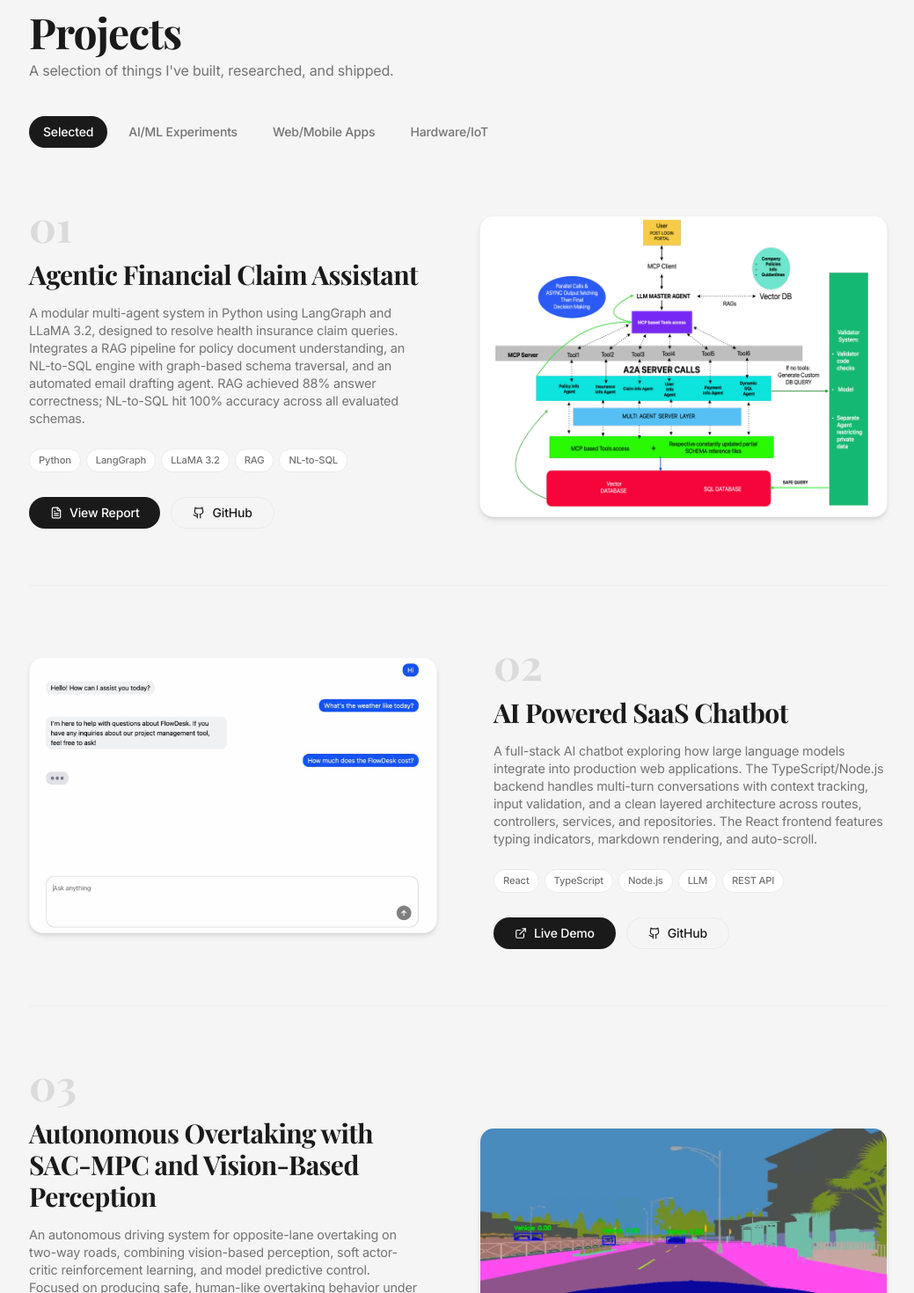
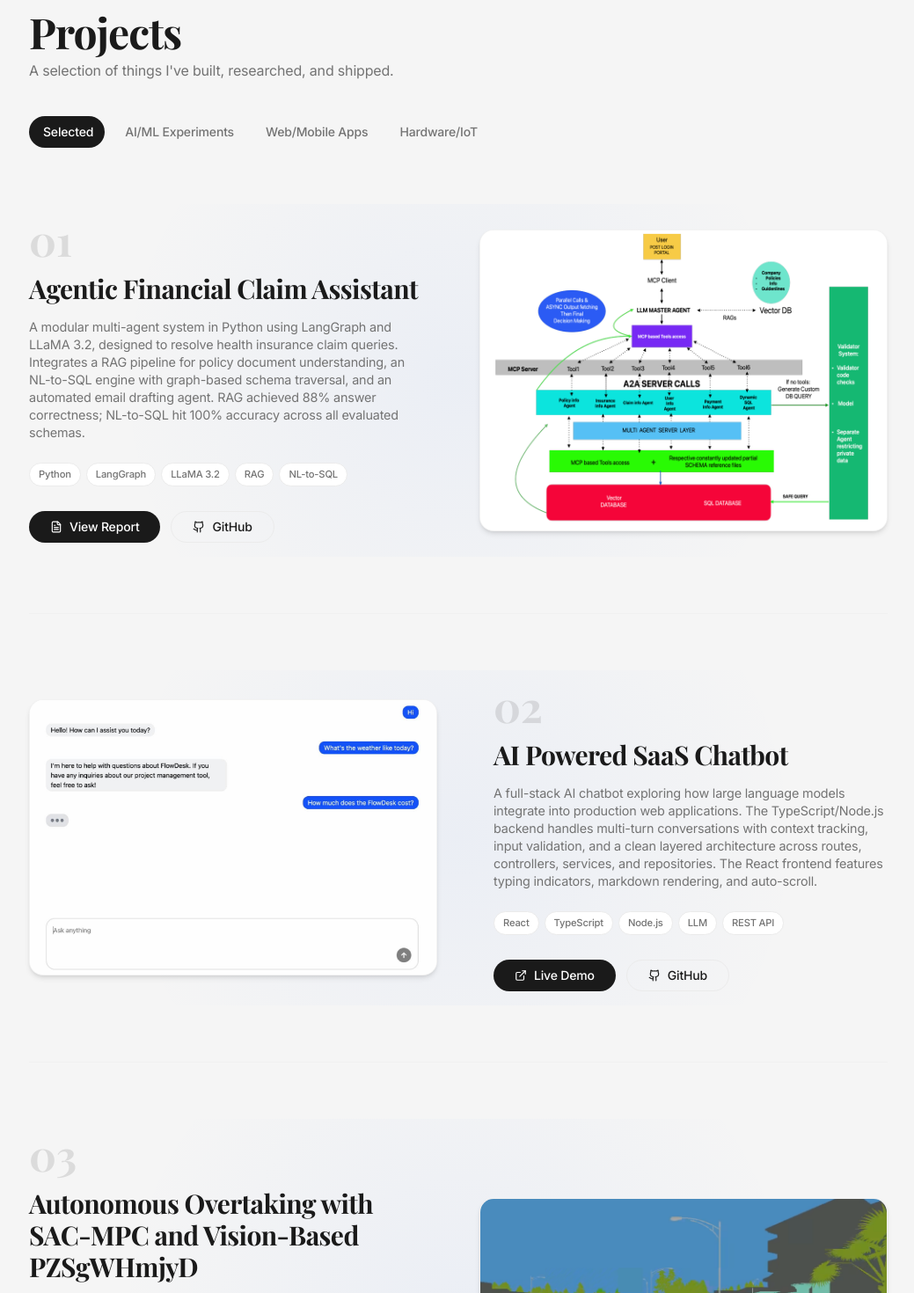
Before and after one commit to SushyamNagallapati/Sushyam-Portfolio-main, a React (Vite) app: page /projects in a window 1280 px wide. Shown: the part 100-1570 px from the top of the page at 88% size, without its empty margins (119-1158 px from the left). Built offline with nearby package versions, Linux system fonts and the light colour scheme.

Commit message:
Add ScrambleTitle component and enhance Projects page with interactive features

```diff
--- a/src/pages/Projects.tsx
+++ b/src/pages/Projects.tsx
@@ -1,4 +1,4 @@
-import { useState } from "react";
+import { useState, useEffect, useRef, useCallback } from "react";
 import FadeIn from "@/components/FadeIn";
 import horuscastImg from "@/assets/horuscast.png";
 import agenticAiInsuranceImg from "@/assets/agentic-ai-insurance.png";
@@ -15,6 +15,7 @@ import ContactSection from "@/components/ContactSection";
 import { Github, Play, ExternalLink, FileText } from "lucide-react";
 
 type ProjectCategory = "Selected" | "AI/ML Experiments" | "Web/Mobile Apps" | "Hardware/IoT";
+
 interface Project {
   id: number;
   name: string;
@@ -28,6 +29,68 @@ interface Project {
   categories: ProjectCategory[];
 }
 
+/* ── Scramble title ──────────────────────────────── */
+const CHARS = "ABCDEFGHIJKLMNOPQRSTUVWXYZabcdefghijklmnopqrstuvwxyz";
+
+const ScrambleTitle = ({
+  text,
+  className,
+}: {
+  text: string;
+  className?: string;
+}) => {
+  const [output, setOutput] = useState(text);
+  const [triggered, setTriggered] = useState(false);
+  const ref = useRef<HTMLHeadingElement>(null);
+
+  useEffect(() => {
+    const el = ref.current;
+    if (!el) return;
+    const observer = new IntersectionObserver(
+      ([entry]) => {
+        if (entry.isIntersecting) {
+          setTriggered(true);
+          observer.disconnect();
+        }
+      },
+      { threshold: 0.4 }
+    );
+    observer.observe(el);
+    return () => observer.disconnect();
+  }, []);
+
+  useEffect(() => {
+    if (!triggered) return;
+    let frame = 0;
+    const totalFrames = text.length * 4;
+    const id = setInterval(() => {
+      setOutput(
+        text
+          .split("")
+          .map((ch, i) => {
+            if (ch === " ") return " ";
+            if (i < Math.floor(frame / 4)) return text[i];
+            return CHARS[Math.floor(Math.random() * CHARS.length)];
+          })
+          .join("")
+      );
+      frame++;
+      if (frame > totalFrames) {
+        setOutput(text);
+        clearInterval(id);
+      }
+    }, 28);
+    return () => clearInterval(id);
+  }, [triggered, text]);
+
+  return (
+    <h2 ref={ref} className={className}>
+      {output}
+    </h2>
+  );
+};
+
+/* ── Data ────────────────────────────────────────── */
 const categories: ProjectCategory[] = [
   "Selected",
   "AI/ML Experiments",
@@ -135,13 +198,57 @@ const projects: Project[] = [
   },
 ];
 
+/* ── Main component ──────────────────────────────── */
 const Projects = () => {
   const [activeCategory, setActiveCategory] = useState<ProjectCategory>("Selected");
+  const [pill, setPill] = useState({ left: 0, width: 0, ready: false });
+  const tabsRef = useRef<HTMLDivElement>(null);
+  const tabRefs = useRef<(HTMLButtonElement | null)[]>([]);
 
-  const filteredProjects = projects.filter((project) =>
-    project.categories.includes(activeCategory)
+  const filteredProjects = projects.filter((p) =>
+    p.categories.includes(activeCategory)
   );
 
+  /* Sliding pill measurement */
+  const updatePill = useCallback(() => {
+    const idx = categories.indexOf(activeCategory);
+    const tab = tabRefs.current[idx];
+    const container = tabsRef.current;
+    if (!tab || !container) return;
+    const tabRect = tab.getBoundingClientRect();
+    const containerRect = container.getBoundingClientRect();
+    setPill({
+      left: tabRect.left - containerRect.left + container.scrollLeft,
+      width: tabRect.width,
+      ready: true,
+    });
+  }, [activeCategory]);
+
+  useEffect(() => {
+    updatePill();
+    window.addEventListener("resize", updatePill);
+    return () => window.removeEventListener("resize", updatePill);
+  }, [updatePill]);
+
+  /* Cursor spotlight */
+  const handleSpotlight = (e: React.MouseEvent<HTMLDivElement>) => {
+    const rect = e.currentTarget.getBoundingClientRect();
+    e.currentTarget.style.setProperty("--sx", `${e.clientX - rect.left}px`);
+    e.currentTarget.style.setProperty("--sy", `${e.clientY - rect.top}px`);
+  };
+
+  /* Image 3D tilt */
+  const handleTilt = (e: React.MouseEvent<HTMLDivElement>) => {
+    const rect = e.currentTarget.getBoundingClientRect();
+    const x = (e.clientX - rect.left - rect.width / 2) / (rect.width / 2);
+    const y = (e.clientY - rect.top - rect.height / 2) / (rect.height / 2);
+    e.currentTarget.style.transform = `perspective(900px) rotateY(${x * 7}deg) rotateX(${-y * 5}deg) scale3d(1.02,1.02,1.02)`;
+  };
+
+  const resetTilt = (e: React.MouseEvent<HTMLDivElement>) => {
+    e.currentTarget.style.transform =
+      "perspective(900px) rotateY(0deg) rotateX(0deg) scale3d(1,1,1)";
+  };
 
   return (
     <div className="min-h-screen flex flex-col bg-muted">
@@ -150,7 +257,7 @@ const Projects = () => {
       <main className="flex-1 pt-24 sm:pt-28 pb-28 sm:pb-24">
         <div className="container mx-auto px-4 sm:px-6 max-w-5xl">
 
-          {/* Page Title */}
+          {/* Page title */}
           <FadeIn>
             <h1 className="font-serif text-3xl sm:text-4xl md:text-5xl font-bold text-foreground mb-2">
               Projects
@@ -160,17 +267,34 @@ const Projects = () => {
             </p>
           </FadeIn>
 
-          {/* Category Tabs */}
+          {/* Category tabs with sliding pill */}
           <FadeIn delay={80}>
-            <div className="flex flex-nowrap sm:flex-wrap gap-2 mb-12 sm:mb-16 overflow-x-auto pb-2 sm:pb-0 -mx-4 px-4 sm:mx-0 sm:px-0 scrollbar-none">
-              {categories.map((category) => (
+            <div
+              ref={tabsRef}
+              className="relative flex flex-nowrap sm:flex-wrap gap-1 mb-12 sm:mb-16 overflow-x-auto pb-2 sm:pb-0 -mx-4 px-4 sm:mx-0 sm:px-0 scrollbar-none"
+            >
+              {/* Sliding background pill */}
+              {pill.ready && (
+                <span
+                  aria-hidden
+                  className="absolute top-0 h-full rounded-full bg-foreground pointer-events-none"
+                  style={{
+                    left: pill.left,
+                    width: pill.width,
+                    transition: "left 0.28s cubic-bezier(0.4,0,0.2,1), width 0.28s cubic-bezier(0.4,0,0.2,1)",
+                  }}
+                />
+              )}
+
+              {categories.map((category, i) => (
                 <button
                   key={category}
+                  ref={(el) => { tabRefs.current[i] = el; }}
                   onClick={() => setActiveCategory(category)}
-                  className={`px-4 py-2 text-sm font-medium transition-all duration-200 rounded-full whitespace-nowrap flex-shrink-0 ${
+                  className={`relative z-10 px-4 py-2 text-sm font-medium rounded-full whitespace-nowrap flex-shrink-0 transition-colors duration-200 ${
                     activeCategory === category
-                      ? "bg-foreground text-background"
-                      : "bg-transparent text-muted-foreground hover:text-foreground hover:bg-muted/60"
+                      ? "text-background"
+                      : "text-muted-foreground hover:text-foreground"
                   }`}
                 >
                   {category}
@@ -179,33 +303,44 @@ const Projects = () => {
             </div>
           </FadeIn>
 
-          {/* Projects List */}
+          {/* Projects list */}
           {filteredProjects.length > 0 ? (
             <div className="space-y-0">
               {filteredProjects.map((project, index) => (
                 <FadeIn key={project.id} delay={Math.min(index * 80, 200)}>
-                  {/* Divider (not before first) */}
                   {index > 0 && (
                     <div className="border-t border-border/50 my-14 sm:my-16" />
                   )}
 
+                  {/* Spotlight wrapper */}
+                  <div
+                    className="rounded-2xl transition-all duration-200"
+                    style={{
+                      "--sx": "50%",
+                      "--sy": "50%",
+                      background:
+                        "radial-gradient(600px circle at var(--sx) var(--sy), hsl(var(--primary) / 0.05), transparent 65%)",
+                    } as React.CSSProperties}
+                    onMouseMove={handleSpotlight}
+                  >
                     <div
                       className={`flex flex-col gap-8 md:gap-12 lg:gap-16 ${
                         index % 2 === 0 ? "md:flex-row" : "md:flex-row-reverse"
-                    } items-center`}
+                      } items-center py-4`}
                     >
-                    {/* Text Content */}
+                      {/* Text */}
                       <div className="w-full md:flex-1 md:max-w-sm lg:max-w-md">
-                      {/* Project index number */}
                         <div className="mb-3">
                           <span className="font-serif text-4xl sm:text-5xl font-bold text-muted-foreground/20 leading-none select-none">
                             {String(index + 1).padStart(2, "0")}
                           </span>
                         </div>
 
-                      <h2 className="font-serif text-xl sm:text-2xl lg:text-3xl font-bold text-foreground mb-3 sm:mb-4 leading-tight">
-                        {project.name}
-                      </h2>
+                        <ScrambleTitle
+                          text={project.name}
+                          className="font-serif text-xl sm:text-2xl lg:text-3xl font-bold text-foreground mb-3 sm:mb-4 leading-tight"
+                        />
+
                         <p className="text-[0.875rem] sm:text-sm md:text-[0.9rem] text-muted-foreground leading-relaxed mb-5 sm:mb-6">
                           {project.description}
                         </p>
@@ -215,14 +350,14 @@ const Projects = () => {
                           {project.tags.map((tag) => (
                             <span
                               key={tag}
-                            className="text-[0.7rem] font-medium px-2.5 py-1 rounded-full bg-background border border-border text-muted-foreground"
+                              className="text-[0.7rem] font-medium px-2.5 py-1 rounded-full bg-background border border-border text-muted-foreground transition-colors duration-200 hover:border-primary/40 hover:text-foreground hover:bg-primary/5"
                             >
                               {tag}
                             </span>
                           ))}
                         </div>
 
-                      {/* Action buttons */}
+                        {/* Buttons */}
                         <div className="flex flex-wrap gap-2 sm:gap-3">
                           {project.viewMoreUrl && (
                             <a
@@ -271,23 +406,28 @@ const Projects = () => {
                         </div>
                       </div>
 
-                    {/* Project Image */}
+                      {/* Image with 3D tilt */}
                       <div className="w-full md:flex-1 flex items-center justify-center">
+                        <div
+                          className="w-full max-w-sm sm:max-w-md md:max-w-lg mx-auto"
+                          style={{ transition: "transform 0.15s ease-out" }}
+                          onMouseMove={handleTilt}
+                          onMouseLeave={resetTilt}
+                        >
                           {project.liveUrl ? (
                             <a
                               href={project.liveUrl}
                               target="_blank"
                               rel="noopener noreferrer"
-                          className="group block w-full max-w-sm sm:max-w-md md:max-w-lg mx-auto"
+                              className="group block"
                               aria-label={`Open live view of ${project.name}`}
                             >
-                          <div className="relative overflow-hidden rounded-2xl border border-border/60 bg-background shadow-md transition-all duration-300 group-hover:shadow-xl group-hover:border-border">
+                              <div className="relative overflow-hidden rounded-2xl border border-border/60 bg-background shadow-md transition-shadow duration-300 group-hover:shadow-xl">
                                 <img
                                   src={project.image}
                                   alt={project.name}
                                   className="w-full h-auto object-cover transition-transform duration-500 group-hover:scale-[1.03]"
                                 />
-                            {/* Hover overlay */}
                                 <div className="absolute inset-0 bg-foreground/0 group-hover:bg-foreground/5 transition-colors duration-300 flex items-center justify-center">
                                   <span className="opacity-0 group-hover:opacity-100 transition-opacity duration-300 text-xs font-semibold tracking-wide uppercase text-background bg-foreground px-4 py-2 rounded-full flex items-center gap-2">
                                     <ExternalLink className="w-3 h-3" />
@@ -297,7 +437,7 @@ const Projects = () => {
                               </div>
                             </a>
                           ) : (
-                        <div className="w-full max-w-sm sm:max-w-md md:max-w-lg mx-auto overflow-hidden rounded-2xl border border-border/60 bg-background shadow-md">
+                            <div className="overflow-hidden rounded-2xl border border-border/60 bg-background shadow-md">
                               <img
                                 src={project.image}
                                 alt={project.name}
@@ -305,6 +445,8 @@ const Projects = () => {
                               />
                             </div>
                           )}
+                        </div>
+                      </div>
                     </div>
                   </div>
                 </FadeIn>
@@ -325,7 +467,7 @@ const Projects = () => {
                 >
                   reach out
                 </a>
-                . I'd love to hear from you!
+                . I'd love to hear from you.
               </p>
             </div>
           )}
```
Lines whose indentation alone changed are shown as unchanged.
